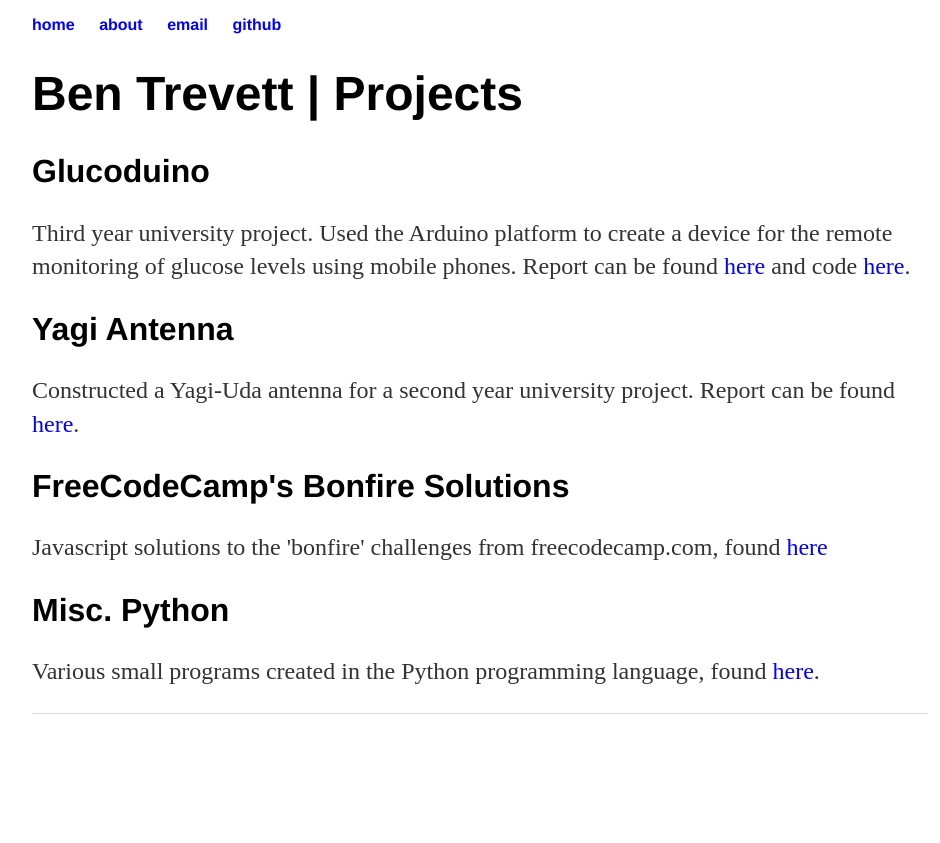
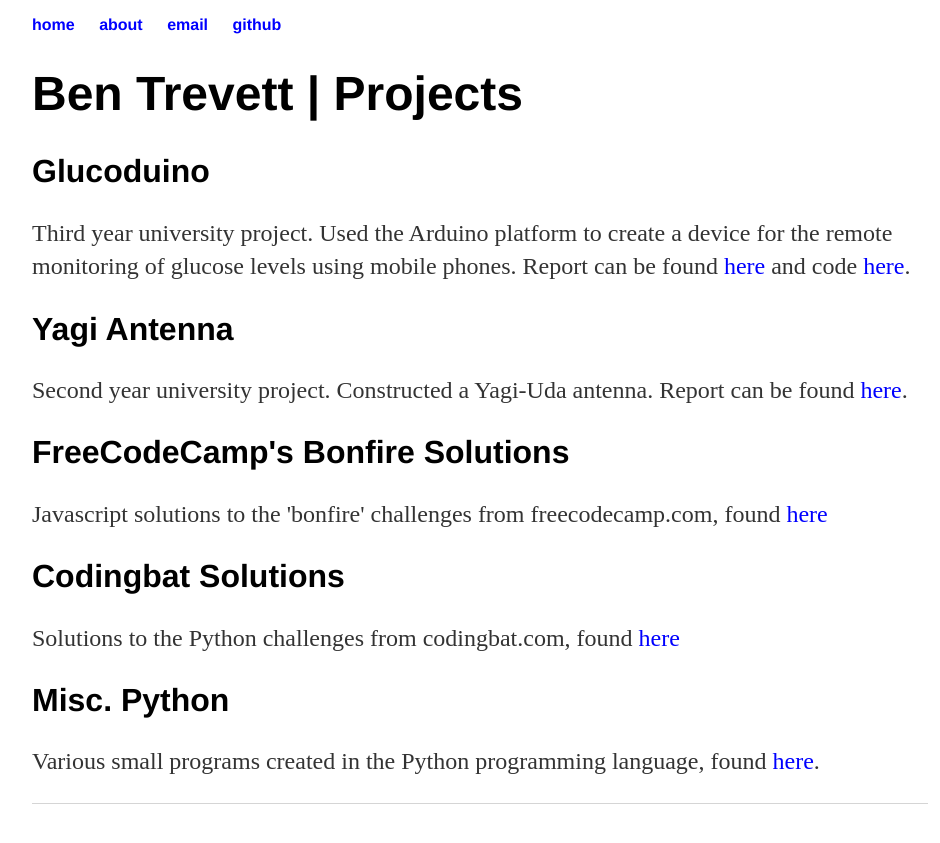
Before and after one commit to bentrevett/bentrevett.github.io, a Jekyll site: the page built from index.html, in a window 1280 px wide. Shown: the top 843 px of the page, without its empty margins (160-1100 px from the left). Built offline with Jekyll 4.4.1, drawn with Linux system fonts in a browser that asks for light colours.

Commit message:
Update index.html
added codingbat

```diff
--- a/index.html
+++ b/index.html
@@ -7,8 +7,10 @@ title: Ben Trevett | Projects
 	<h2>Glucoduino</h2>
 	<p>Third year university project. Used the Arduino platform to create a device for the remote monitoring of glucose levels using mobile phones. Report can be found <a href="/glucoduino.pdf">here</a> and code <a href="https://github.com/bentrevett/Glucoduino">here</a>.</p>
 	<h2>Yagi Antenna</h2>
-	<p>Constructed a Yagi-Uda antenna for a second year university project. Report can be found <a href="/yagi_report.pdf">here</a>.</p>
+	<p>Second year university project. Constructed a Yagi-Uda antenna. Report can be found <a href="/yagi_report.pdf">here</a>.</p>
 	<h2>FreeCodeCamp's Bonfire Solutions</h2>
 	<p>Javascript solutions to the 'bonfire' challenges from freecodecamp.com, found <a href="https://github.com/bentrevett/freecodecamp-bonfire-solutions">here</a></p>
+	<h2>Codingbat Solutions</h2>
+	<p>Solutions to the Python challenges from codingbat.com, found <a href="https://github.com/bentrevett/codingbat">here</a></p>
 	<h2>Misc. Python</h2>
 	<p>Various small programs created in the Python programming language, found <a href="https://github.com/bentrevett/misc_python">here</a>.</p>
```
